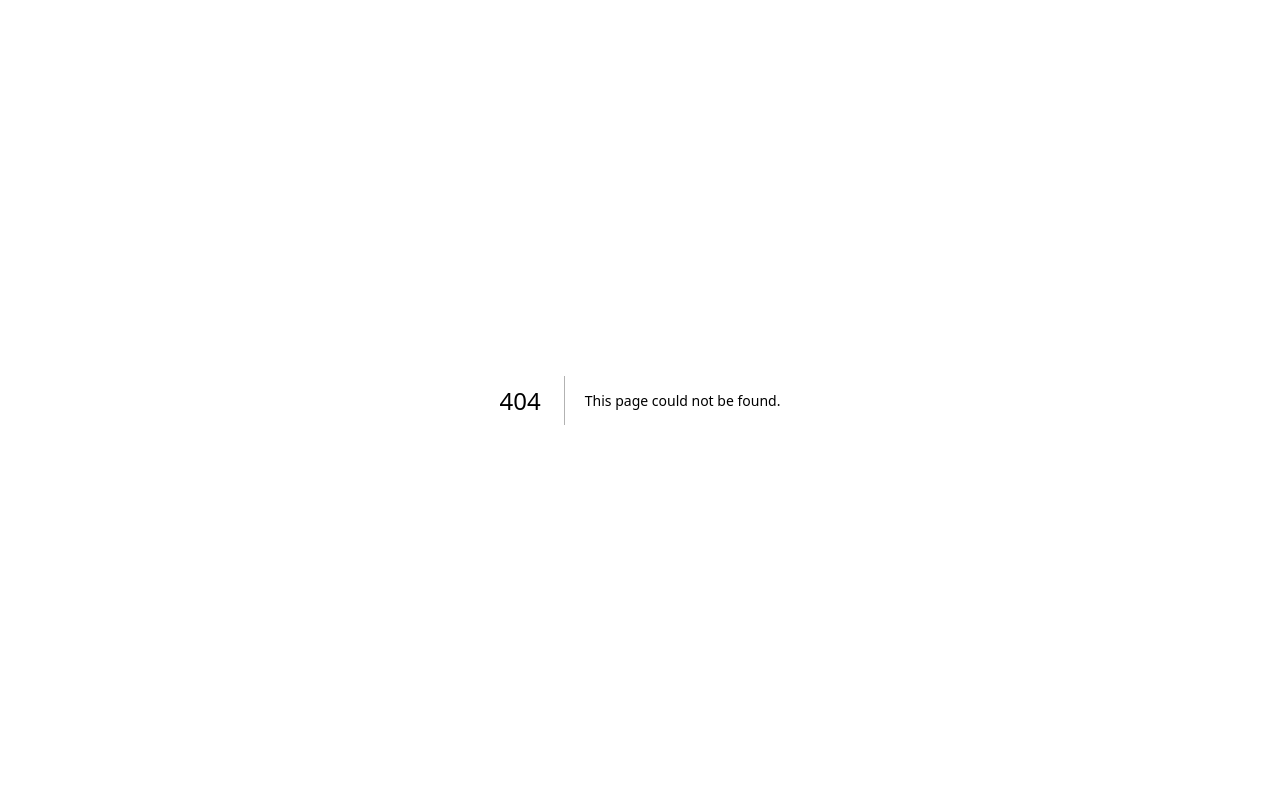
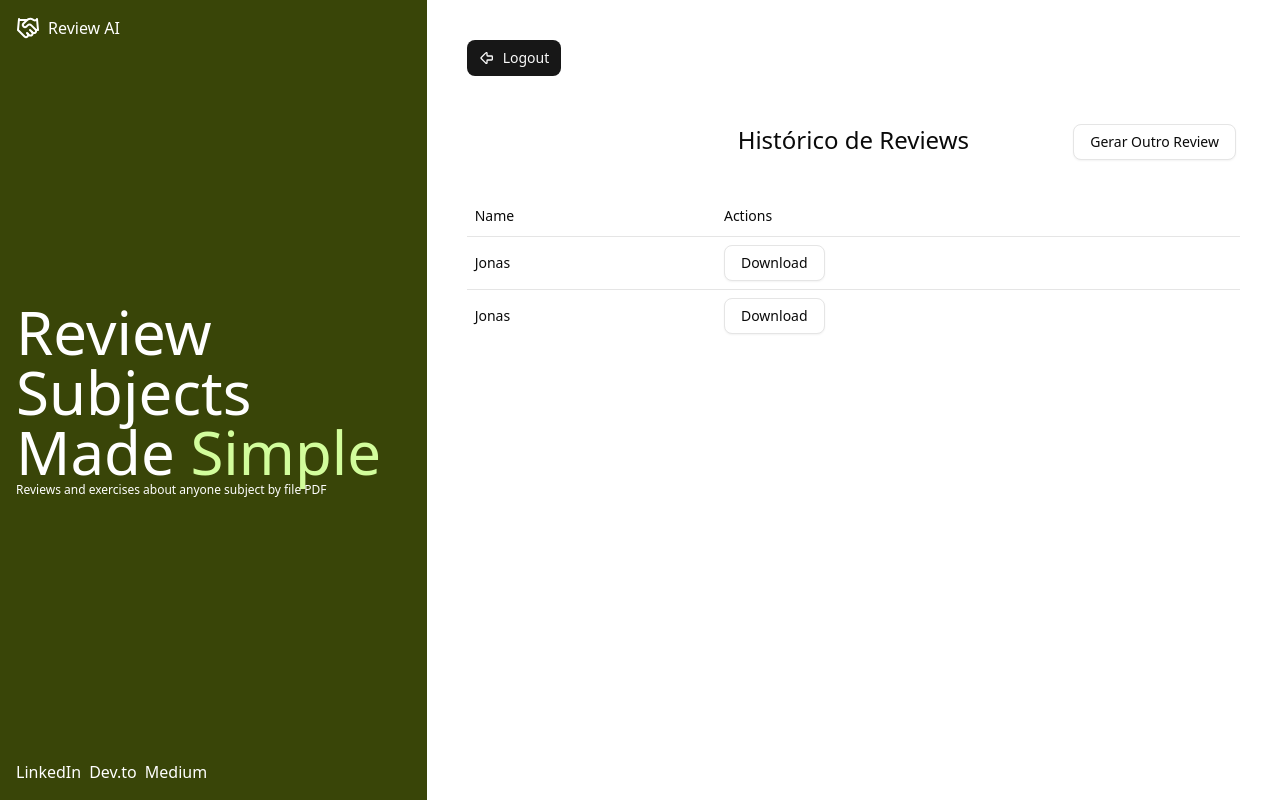
Before and after one commit to WesleyVitor/review_ai, a Next.js app in the folder review_ui/: page /dashboard in a window 1280 px wide. Before the commit this address had no page. Built offline with nearby package versions, Linux system fonts and the light colour scheme.

Commit message:
feat: create structure to main content and history review

```diff
--- /dev/null
+++ b/review_ui/app/Components/Main/ReviewHistory.jsx
@@ -0,0 +1,59 @@
+
+import { Table, TableBody, TableCell, TableHead, TableHeader, TableRow } from "@/components/ui/table";
+import { Button } from "@/components/ui/button";
+
+export default function ReviewHistory(params) {
+    const lista = [
+        {
+            "id": '12',
+            "name": "Jonas",
+            "link": "link"
+        },
+        {
+            "id": '13',
+            "name": "Jonas",
+            "link": "link"
+        }
+    ]
+
+
+    return (
+        <Table>
+            <TableHeader>
+                <TableRow>
+                    <TableHead>
+                        Name
+                    </TableHead>
+                    <TableHead>
+                        Actions
+                    </TableHead>
+
+                </TableRow>
+            </TableHeader>
+            <TableBody>
+
+                {
+                    lista.map(({ id, name, link }) => {
+                        return (
+                            <TableRow key={id}>
+                                <TableCell>
+                                    {name}
+                                </TableCell>
+                                <TableCell>
+                                    <Button className="cursor-pointer" variant="outline">
+                                        <a href={link}>Download</a>
+                                    </Button>
+                                </TableCell>
+                            </TableRow>
+                        )
+
+                    })
+                }
+
+            </TableBody>
+
+        </Table>
+
+
+    );
+}
--- /dev/null
+++ b/review_ui/app/dashboard/page.js
@@ -0,0 +1,41 @@
+'use client'
+
+import { useIsMobile } from "@/hooks/use-mobile";
+
+import { ArrowBigLeft } from "lucide-react";
+import { useRouter } from 'next/navigation';
+import { googleLogout } from '@react-oauth/google';
+
+import { Button } from "@/components/ui/button";
+import ReviewHistory from "../Components/Main/ReviewHistory";
+import Aside from "../Components/Aside/Aside";
+
+export default function Page() {
+    const isMobile = useIsMobile()
+    const router = useRouter();
+    const logout = ()=>{
+        googleLogout();
+        router.push("/");
+    }
+
+    return (
+        <div className={`h-screen flex ${isMobile ? 'flex-col' : 'flex-row'}`}>
+            <Aside/>
+            <main className="flex-1 p-10 flex flex-col gap-10 justify-start items-center" >
+                <div className="w-full pb-2" >
+                    <Button onClick={logout} className="flex cursor-pointer">
+                        <ArrowBigLeft/>
+                        <span>Logout</span>
+                    </Button>
+                </div>
+                <div className="relative w-full flex justify-center">
+                    <h1 className="text-2xl">Histórico de Reviews</h1>
+                    <Button variant="outline" className="absolute right-1 cursor-pointer" onClick={()=>router.push("/review/add")}>
+                        Gerar Outro Review
+                    </Button>
+                </div>
+                <ReviewHistory/>
+            </main>
+        </div>
+    )
+}
--- a/review_ui/app/page.js
+++ b/review_ui/app/page.js
@@ -1,19 +1,34 @@
 'use client'
+import { useRouter } from 'next/navigation';
+import { useIsMobile } from "@/hooks/use-mobile";
 
+import { GoogleLogin } from '@react-oauth/google';
+import { GoogleOAuthProvider } from '@react-oauth/google';
 
 import Aside from "./Components/Aside/Aside";
-import { useIsMobile } from "@/hooks/use-mobile";
+
+const client = process.env.NEXT_PUBLIC_GOOGLE_CLIENT_ID;
+
 export default function Page() {
   const isMobile = useIsMobile()
+  const router = useRouter();
+
   return (
 
-      <div className={`h-screen flex ${isMobile ? 'flex-col' : 'flex-row1'}`}>
-
+      <div className={`h-screen flex ${isMobile ? 'flex-col' : 'flex-row'}`}>
         <Aside/>
-
-        <main className="" >
-
-          oi como vai?
+        <main className="flex-1 p-6 flex justify-center items-center" >
+          <GoogleOAuthProvider clientId={client}>
+            <GoogleLogin
+              onSuccess={credentialResponse => {
+                router.push("/dashboard")
+              }}
+              onError={() => {
+                console.log('Login Failed');
+              }}
+              useOneTap
+            />
+          </GoogleOAuthProvider>
         </main>
       </div>
 
--- /dev/null
+++ b/review_ui/app/review/add/page.js
@@ -0,0 +1,28 @@
+'use client'
+import { ArrowBigLeft } from "lucide-react";
+import { useRouter } from 'next/navigation';
+
+import { useIsMobile } from "@/hooks/use-mobile";
+import { Button } from "@/components/ui/button";
+
+import Aside from "../../Components/Aside/Aside"
+
+export default function Page() {
+    const isMobile = useIsMobile()
+    const router = useRouter();
+
+    return (
+        <div className={`h-screen flex ${isMobile ? 'flex-col' : 'flex-row'}`}>
+            <Aside/>
+            <main className="flex-1 p-10 flex flex-col gap-10 justify-start items-center" >
+                <div className="w-full pb-2" >
+                    <Button onClick={()=>router.push("/dashboard")} className="flex cursor-pointer">
+                        <ArrowBigLeft/>
+                        <span>Histórico de Reviews</span>
+                    </Button>
+                </div>
+
+            </main>
+        </div>
+    )
+}
--- /dev/null
+++ b/review_ui/components/ui/button.jsx
@@ -0,0 +1,56 @@
+import * as React from "react"
+import { Slot } from "@radix-ui/react-slot"
+import { cva } from "class-variance-authority";
+
+import { cn } from "@/lib/utils"
+
+const buttonVariants = cva(
+  "inline-flex items-center justify-center gap-2 whitespace-nowrap rounded-md text-sm font-medium transition-all disabled:pointer-events-none disabled:opacity-50 [&_svg]:pointer-events-none [&_svg:not([class*='size-'])]:size-4 shrink-0 [&_svg]:shrink-0 outline-none focus-visible:border-ring focus-visible:ring-ring/50 focus-visible:ring-[3px] aria-invalid:ring-destructive/20 dark:aria-invalid:ring-destructive/40 aria-invalid:border-destructive",
+  {
+    variants: {
+      variant: {
+        default: "bg-primary text-primary-foreground hover:bg-primary/90",
+        destructive:
+          "bg-destructive text-white hover:bg-destructive/90 focus-visible:ring-destructive/20 dark:focus-visible:ring-destructive/40 dark:bg-destructive/60",
+        outline:
+          "border bg-background shadow-xs hover:bg-accent hover:text-accent-foreground dark:bg-input/30 dark:border-input dark:hover:bg-input/50",
+        secondary:
+          "bg-secondary text-secondary-foreground hover:bg-secondary/80",
+        ghost:
+          "hover:bg-accent hover:text-accent-foreground dark:hover:bg-accent/50",
+        link: "text-primary underline-offset-4 hover:underline",
+      },
+      size: {
+        default: "h-9 px-4 py-2 has-[>svg]:px-3",
+        sm: "h-8 rounded-md gap-1.5 px-3 has-[>svg]:px-2.5",
+        lg: "h-10 rounded-md px-6 has-[>svg]:px-4",
+        icon: "size-9",
+        "icon-sm": "size-8",
+        "icon-lg": "size-10",
+      },
+    },
+    defaultVariants: {
+      variant: "default",
+      size: "default",
+    },
+  }
+)
+
+function Button({
+  className,
+  variant,
+  size,
+  asChild = false,
+  ...props
+}) {
+  const Comp = asChild ? Slot : "button"
+
+  return (
+    <Comp
+      data-slot="button"
+      className={cn(buttonVariants({ variant, size, className }))}
+      {...props} />
+  );
+}
+
+export { Button, buttonVariants }
--- /dev/null
+++ b/review_ui/components/ui/table.jsx
@@ -0,0 +1,123 @@
+"use client"
+
+import * as React from "react"
+
+import { cn } from "@/lib/utils"
+
+function Table({
+  className,
+  ...props
+}) {
+  return (
+    <div data-slot="table-container" className="relative w-full overflow-x-auto">
+      <table
+        data-slot="table"
+        className={cn("w-full caption-bottom text-sm", className)}
+        {...props} />
+    </div>
+  );
+}
+
+function TableHeader({
+  className,
+  ...props
+}) {
+  return (
+    <thead
+      data-slot="table-header"
+      className={cn("[&_tr]:border-b", className)}
+      {...props} />
+  );
+}
+
+function TableBody({
+  className,
+  ...props
+}) {
+  return (
+    <tbody
+      data-slot="table-body"
+      className={cn("[&_tr:last-child]:border-0", className)}
+      {...props} />
+  );
+}
+
+function TableFooter({
+  className,
+  ...props
+}) {
+  return (
+    <tfoot
+      data-slot="table-footer"
+      className={cn("bg-muted/50 border-t font-medium [&>tr]:last:border-b-0", className)}
+      {...props} />
+  );
+}
+
+function TableRow({
+  className,
+  ...props
+}) {
+  return (
+    <tr
+      data-slot="table-row"
+      className={cn(
+        "hover:bg-muted/50 data-[state=selected]:bg-muted border-b transition-colors",
+        className
+      )}
+      {...props} />
+  );
+}
+
+function TableHead({
+  className,
+  ...props
+}) {
+  return (
+    <th
+      data-slot="table-head"
+      className={cn(
+        "text-foreground h-10 px-2 text-left align-middle font-medium whitespace-nowrap [&:has([role=checkbox])]:pr-0 [&>[role=checkbox]]:translate-y-[2px]",
+        className
+      )}
+      {...props} />
+  );
+}
+
+function TableCell({
+  className,
+  ...props
+}) {
+  return (
+    <td
+      data-slot="table-cell"
+      className={cn(
+        "p-2 align-middle whitespace-nowrap [&:has([role=checkbox])]:pr-0 [&>[role=checkbox]]:translate-y-[2px]",
+        className
+      )}
+      {...props} />
+  );
+}
+
+function TableCaption({
+  className,
+  ...props
+}) {
+  return (
+    <caption
+      data-slot="table-caption"
+      className={cn("text-muted-foreground mt-4 text-sm", className)}
+      {...props} />
+  );
+}
+
+export {
+  Table,
+  TableHeader,
+  TableBody,
+  TableFooter,
+  TableHead,
+  TableRow,
+  TableCell,
+  TableCaption,
+}
--- a/review_ui/package.json
+++ b/review_ui/package.json
@@ -13,6 +13,7 @@
     "@radix-ui/react-separator": "^1.1.7",
     "@radix-ui/react-slot": "^1.2.3",
     "@radix-ui/react-tooltip": "^1.2.8",
+    "@react-oauth/google": "^0.12.2",
     "@tanstack/react-query": "^5.90.5",
     "class-variance-authority": "^0.7.1",
     "clsx": "^2.1.1",
```
Also changed, not shown: 1 other file (tests, documents, lock files or other folders).
